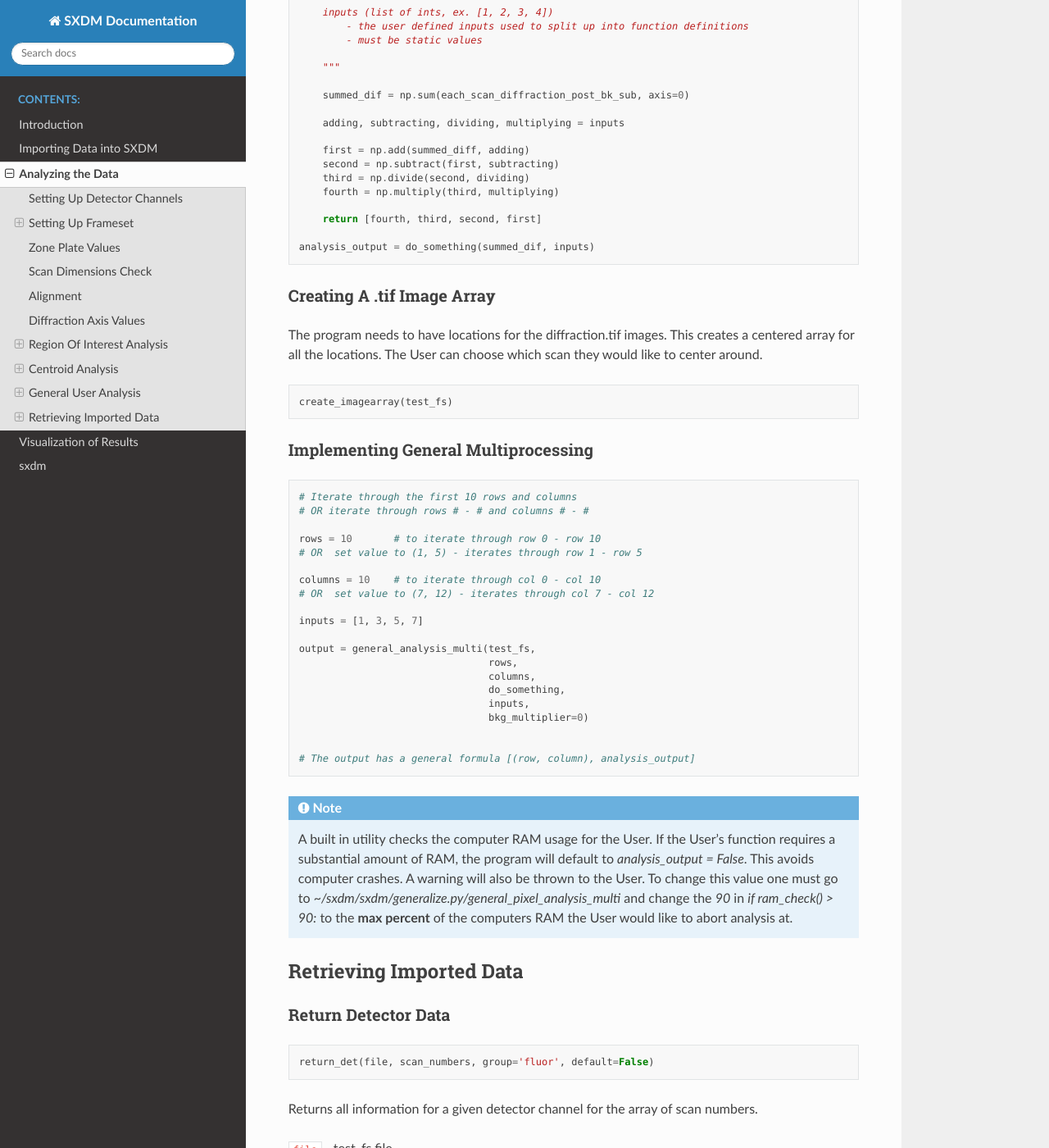
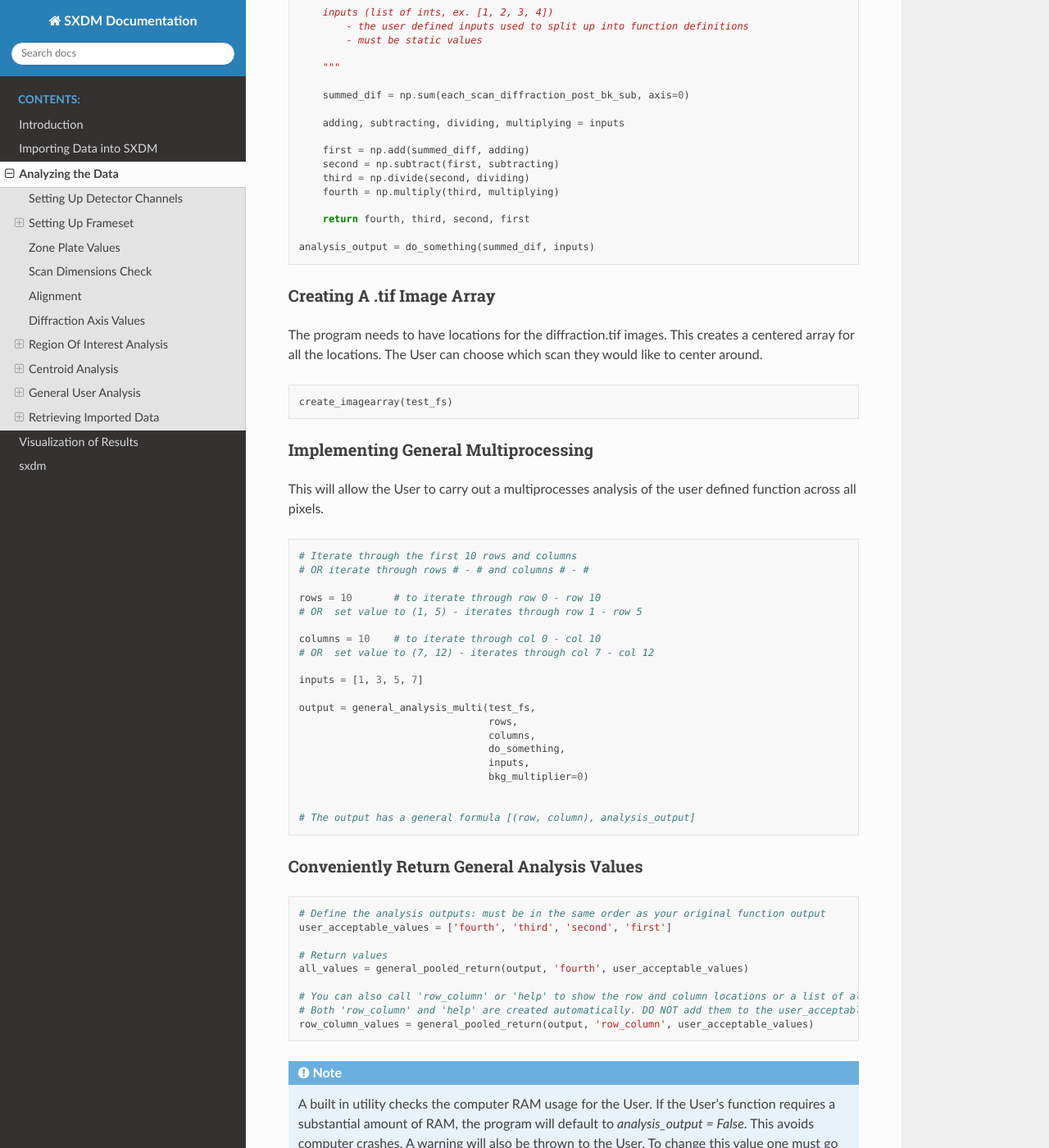
Before and after one commit to WilliamJudge94/sxdm, a Sphinx documentation site: the page built from docs/analysis.rst, in a window 1280 px wide and 1400 px high, scrolled down 8700 px. Shown: the whole window at 82% size. Built offline with Sphinx 7.4.7 and the Read the Docs theme 2.0.0, drawn with Linux system fonts in a browser that asks for light colours.

Commit message:
Generalize function bug fixes and documentation updates

```diff
--- a/docs/analysis.rst
+++ b/docs/analysis.rst
@@ -426,7 +426,7 @@ If the User would like to perform operations on the Summed Diffraction Pattern p
         third = np.divide(second, dividing)
         fourth = np.multiply(third, multiplying)
 
-        return [fourth, third, second, first]
+        return fourth, third, second, first
 
     analysis_output = do_something(summed_dif, inputs)
 
@@ -443,7 +443,7 @@ The User can choose which scan they would like to center around.
 Implementing General Multiprocessing
 ------------------------------------
 
-
+This will allow the User to carry out a multiprocesses analysis of the user defined function across all pixels.
 
 .. code:: python
 
@@ -467,6 +467,22 @@ Implementing General Multiprocessing
 
 
     # The output has a general formula [(row, column), analysis_output]
+
+
+Conveniently Return General Analysis Values
+-------------------------------------------
+
+.. code:: python
+
+    # Define the analysis outputs: must be in the same order as your original function output
+    user_acceptable_values = ['fourth', 'third', 'second', 'first']
+
+    # Return values
+    all_values = general_pooled_return(output, 'fourth', user_acceptable_values)
+
+    # You can also call 'row_column' or 'help' to show the row and column locations or a list of all acceptable values
+    # Both 'row_column' and 'help' are created automatically. DO NOT add them to the user_acceptable_values
+    row_column_values = general_pooled_return(output, 'row_column', user_acceptable_values)
 
 .. note::
 
```
Also changed, not shown: 1 other file.
